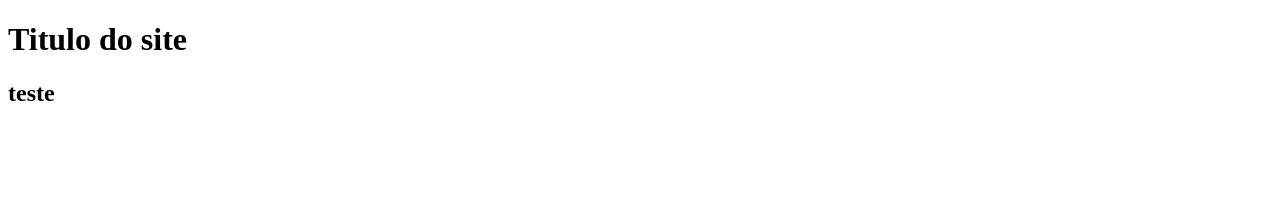
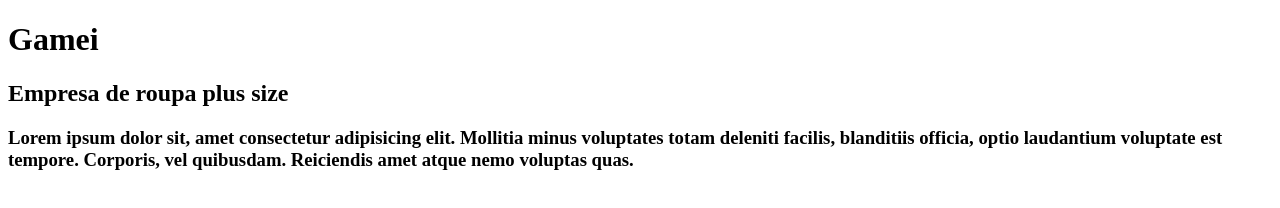
Before and after one commit to LucasFernandoB/Projeto-Gamei-Loja-Roupas, a plain HTML site: page index.html in a window 1280 px wide. Drawn offline with Linux system fonts and the light colour scheme.

Commit message:
adicionando conteudo teste

```diff
--- a/index.html
+++ b/index.html
@@ -9,12 +9,15 @@
 <body>
     <main>
         <header>
-            <h1>Titulo do site</h1>
+            <h1>Gamei</h1>
         </header>
         <article>
             <h2>
-                teste
+                Empresa de roupa plus size
             </h2>
+            <h3>
+                Lorem ipsum dolor sit, amet consectetur adipisicing elit. Mollitia minus voluptates totam deleniti facilis, blanditiis officia, optio laudantium voluptate est tempore. Corporis, vel quibusdam. Reiciendis amet atque nemo voluptas quas.
+            </h3>
         </article>
 
     </main>
```
